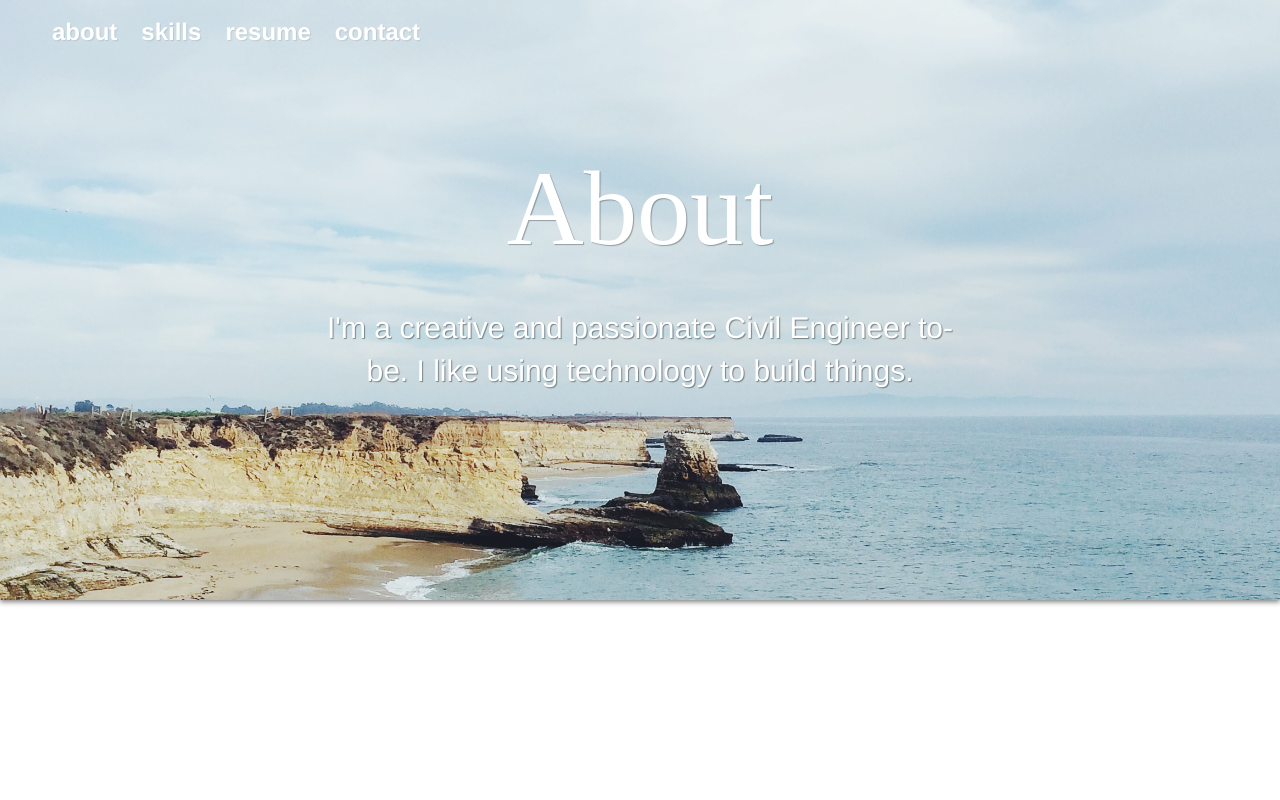
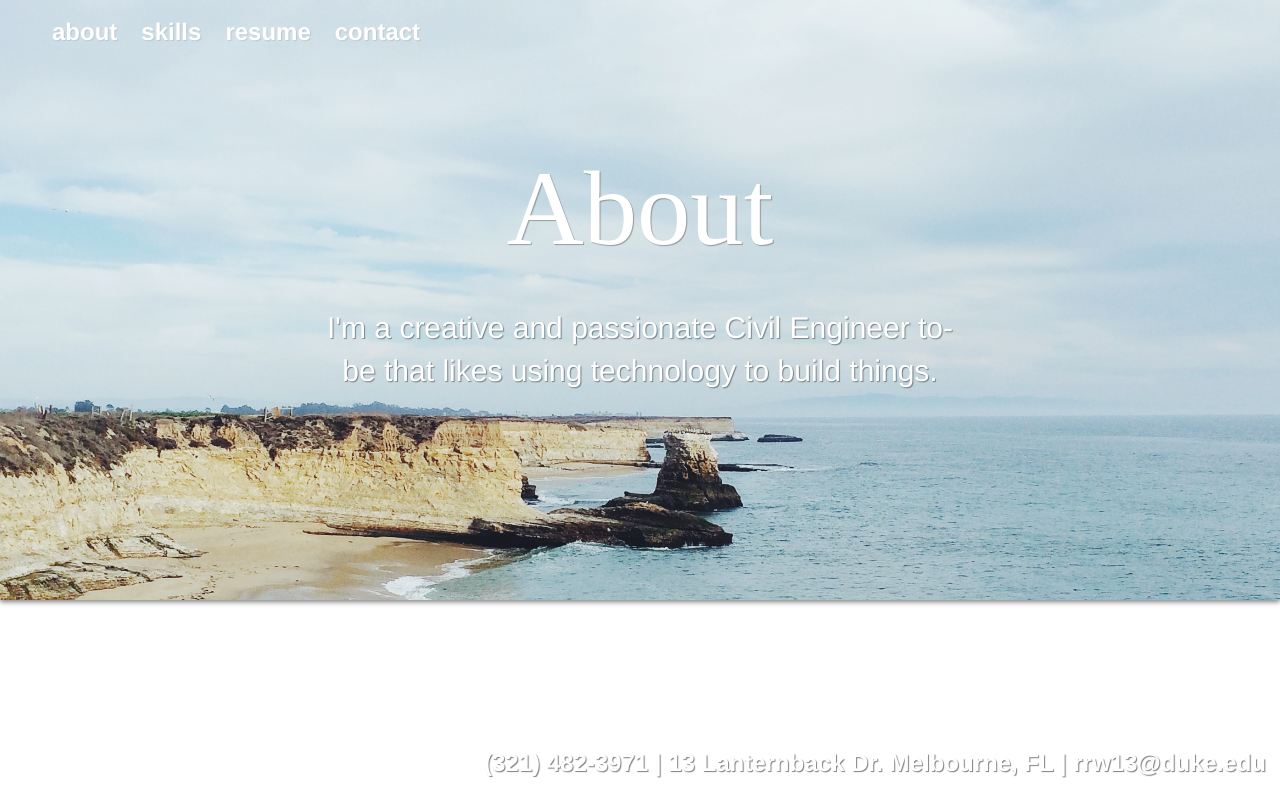
Before and after one commit to TimelyToga/rubyrosewatts_website, a Django app: page /about in a window 1280 px wide. Run offline with Django 3.2, Linux system fonts and the light colour scheme; some libraries are stand-ins or nearby versions.

Commit message:
Added contact info

```diff
--- a/rubyrosewatts_app/templates/about.html
+++ b/rubyrosewatts_app/templates/about.html
@@ -5,7 +5,10 @@
 
 <div class="word-container">
     <p>
-        I'm a creative and passionate Civil Engineer to-be. I like using technology to build things.
+        I'm a creative and passionate Civil Engineer to-be that likes using technology to build things.
     </p>
 </div>
+<div class="contact-info">
+    <span id="phone">(321) 482-3971 | 13 Lanternback Dr. Melbourne, FL | <a href="mailto:rrw13@duke.edu?Subject=Reaching Out">rrw13@duke.edu</a></span>
+</div>
 {% endblock body %}
--- a/static/css/main.css
+++ b/static/css/main.css
@@ -176,3 +176,22 @@ div.body-links-container a {
     margin: 15px 0;
     font-size: 20pt;
 }
+
+.contact-info {
+    font-family: "Helvetica Neue", sans-serif;
+    color: white;
+    font-weight: bold;
+    font-size: 18pt;
+    display: block;
+    text-align: center;
+    text-shadow:  1px 1px 1px rgba(0, 0, 0, 0.5);
+    margin-top: 50px;
+    position: absolute;
+    bottom: 20px;
+    margin: 0 auto;
+    right: 14px;
+}
+
+#phone > a{
+    color: white;
+}
```
